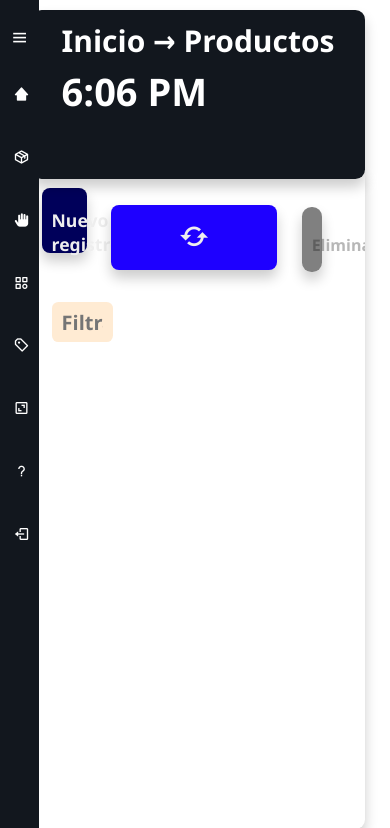
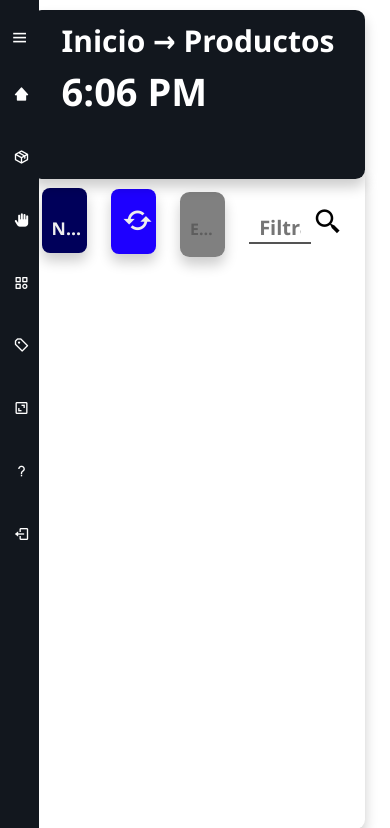
Before and after one commit to WolfkarlX/AKLAS, a PHP site: page /views/products/index.php in a window 390 px wide. Shown: the top 828 px of the page. Run offline with PHP 8.4, Linux system fonts and the light colour scheme; a user stored in the database is signed in.

Commit message:
más diseño

```diff
--- a/views/areas/index.php
+++ b/views/areas/index.php
@@ -95,10 +95,10 @@
         </div>
         <div class="abajo">
             <div class="opciones">
-                <button class="BotonRegistro" id="btn-registro">Nuevo registro</button>
+            <button class="BotonRegistro" id="btn-registro">Nuevo registro</button>
                 <button id="btn-actualizar"><i class='bx bx-refresh'></i></button>
                 <button id="btn-delete" form="form-table" disabled>Eliminar</button>
-                <input type="text" id="filter" class="tabla-buscador" placeholder="Filtrar... ">
+                <input type="text" id="filter" class="tabla-buscador" placeholder="Filtrar... "><i id="iconobuscador2" class='bx bx-search-alt-2'></i></input>
 
             </div>
             <div class="tabla">
--- a/views/categories/index.php
+++ b/views/categories/index.php
@@ -95,10 +95,10 @@
         </div>
         <div class="abajo">
         <div class="opciones">
-                <button class="BotonRegistro" id="btn-registro">Nuevo registro</button>
+        <button class="BotonRegistro" id="btn-registro">Nuevo registro</button>
                 <button id="btn-actualizar"><i class='bx bx-refresh'></i></button>
                 <button id="btn-delete" form="form-table" disabled>Eliminar</button>
-                <input type="text" id="filter" class="tabla-buscador" placeholder="Filtrar... ">
+                <input type="text" id="filter" class="tabla-buscador" placeholder="Filtrar... "><i id="iconobuscador2" class='bx bx-search-alt-2'></i></input>
 
             </div>
             <div class="tabla">
--- a/views/css/dashboard_admin.css
+++ b/views/css/dashboard_admin.css
@@ -259,6 +259,9 @@
   border-radius: 0.5rem;
   font-weight: bold;
   margin: 10px;
+  overflow: hidden;
+  text-overflow: ellipsis;
+  white-space: nowrap;
   cursor: pointer;
 }
 .opciones #btn-actualizar {
@@ -297,21 +300,35 @@
  border-radius: 0.6rem;
  justify-content: center;
  box-shadow: 0 0.5rem 0.8rem rgba(0, 0, 0, 0.2);
+ overflow: hidden;
+  text-overflow: ellipsis;
+  white-space: nowrap;
 }
 .abajo .tabla-buscador {
-  background-color: rgb(255, 235, 211);
+  background-color: rgb(255, 255, 255);
   display: inline-block;
   width: calc(20% - 5px);
   height: 30px;
   align-items: center;
-  border: none;
-  border-radius: 0.4rem;
-  padding: 20px 10px;
-  margin: 20px;
+  border-bottom-color: #000000;
+  border-top: none;
+  border-left: none;
+  border-right: none;
+  padding: 10px 10px;
+  margin: 10px;
   font-size: 20px;
   font-weight: bold;
   color:#000000;
   outline: none;
+}
+.abajo #iconobuscador2{
+  font-size: 30px;
+  position: relative;
+  display: inline-block;
+  padding: 10px 10px;
+  margin: 2px;
+  margin-left: -1.1rem;
+
 }
 .opciones #btn-delete:enabled {
   background-color: rgb(255, 0, 0);
@@ -331,6 +348,9 @@
  border-radius: 0.6rem;
  justify-content: center;
  box-shadow: 0 0.5rem 0.8rem rgba(0, 0, 0, 0.2);
+ overflow: hidden;
+  text-overflow: ellipsis;
+  white-space: nowrap;
  }
 
 
@@ -526,6 +546,7 @@
   margin-right: 5.2rem;
 
 }
+
 .abajo .opcionesmain {
   width: 40%;
   justify-content: center;
@@ -954,4 +975,66 @@
   .sidebar.active .top .logo {
     opacity: 1;
   }
+  .opciones #btn-actualizar {
+    width: calc(15% - 5px);
+    height: 65px;
+    padding: 10px;
+    display: inline-block;
+    margin-top: 20px;
+    font-size: 2.1rem;
+    align-items: center;
+    background-color: rgb(30, 0, 255);
+    box-shadow: 0 0.5rem 0.8rem rgba(0, 0, 0, 0.2);
+    color: #eee;
+    border: none;
+    border-radius: 0.5rem;
+    font-weight: bold;
+    cursor: pointer;
+    margin: 10px;
+    justify-content: center;
+  }
+  .opciones #btn-delete {
+   background-color: gray;
+   width: calc(15% - 5px);
+   display: inline-block;
+   height: 65px;
+   margin-top: 20px;
+   padding: 10px;
+   padding-top: 20px;
+   padding-bottom: 10px;
+   font-weight: bold;
+   cursor: pointer;
+   font-size: 1rem;
+   align-items: center;
+   border: none;
+   margin: 10px;
+   border-radius: 0.6rem;
+   justify-content: center;
+   box-shadow: 0 0.5rem 0.8rem rgba(0, 0, 0, 0.2);
+   overflow: hidden;
+  text-overflow: ellipsis;
+  white-space: nowrap;
+  }
+  .opciones .BotonRegistro {
+    width: calc(15% - 5px);
+    height: 65px;
+    padding: 10px;
+    display: inline-block;
+    margin-top: 80px;
+    font-size: 1.1rem;
+    padding-top: 26px;
+    align-items: center;
+    background-color: rgb(0, 0, 90);
+    border-radius: 0.6rem;
+    box-shadow: 0 0.5rem 0.8rem rgba(0, 0, 0, 0.2);
+    color: #eee;
+    border: none;
+    border-radius: 0.5rem;
+    font-weight: bold;
+    margin: 10px;
+    cursor: pointer;
+    overflow: hidden;
+  text-overflow: ellipsis;
+  white-space: nowrap;
+  }
 }
--- a/views/products/index.php
+++ b/views/products/index.php
@@ -95,10 +95,10 @@
         </div>
         <div class="abajo">
         <div class="opciones">
-                <button class="BotonRegistro" id="btn-registro">Nuevo registro</button>
+        <button class="BotonRegistro" id="btn-registro">Nuevo registro</button>
                 <button id="btn-actualizar"><i class='bx bx-refresh'></i></button>
                 <button id="btn-delete" form="form-table" disabled>Eliminar</button>
-                <input type="text" id="filter" class="tabla-buscador" placeholder="Filtrar... ">
+                <input type="text" id="filter" class="tabla-buscador" placeholder="Filtrar... "><i id="iconobuscador2" class='bx bx-search-alt-2'></i></input>
 
             </div>
             <div class="tabla">
--- a/views/suppliers/index.php
+++ b/views/suppliers/index.php
@@ -95,10 +95,10 @@
         </div>
         <div class="abajo">
             <div class="opciones">
-                <button class="BotonRegistro" id="btn-registro">Nuevo registro</button>
+            <button class="BotonRegistro" id="btn-registro">Nuevo registro</button>
                 <button id="btn-actualizar"><i class='bx bx-refresh'></i></button>
                 <button id="btn-delete" form="form-table" disabled>Eliminar</button>
-                <input type="text" id="filter" class="tabla-buscador" placeholder="Filtrar... ">
+                <input type="text" id="filter" class="tabla-buscador" placeholder="Filtrar... "><i id="iconobuscador2" class='bx bx-search-alt-2'></i></input>
 
             </div>
             <div class="tabla">
--- a/views/tags/index.php
+++ b/views/tags/index.php
@@ -98,7 +98,7 @@
                 <button class="BotonRegistro" id="btn-registro">Nuevo registro</button>
                 <button id="btn-actualizar"><i class='bx bx-refresh'></i></button>
                 <button id="btn-delete" form="form-table" disabled>Eliminar</button>
-                <input type="text" id="filter" class="tabla-buscador" placeholder="Filtrar... ">
+                <input type="text" id="filter" class="tabla-buscador" placeholder="Filtrar... "><i id="iconobuscador2" class='bx bx-search-alt-2'></i></input>
 
             </div>
             <div class="tabla">
```
